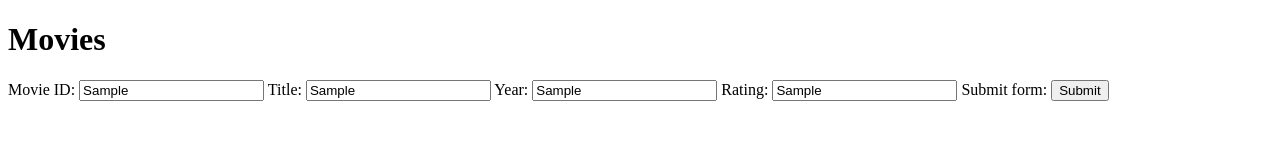
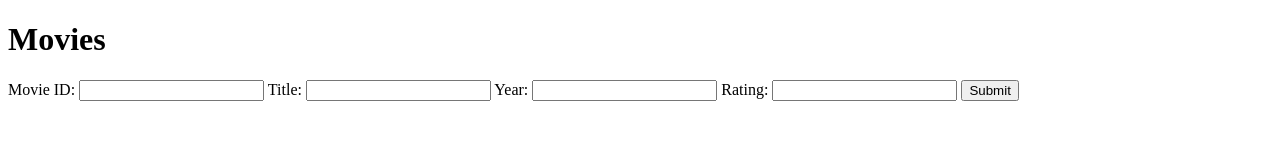
Before and after one commit to Kaushik-A-Ram/part5, a plain HTML site: page index.html in a window 1280 px wide. Both pictures are taken after typing "Sample", "Sample", "Sample", "Sample" into the empty fields and a click on the button "Submit". Drawn offline with Linux system fonts and the light colour scheme.

Commit message:
second attempt

```diff
--- a/index.html
+++ b/index.html
@@ -24,8 +24,7 @@
         <label for="rating">Rating:</label>
         <input type="text" id="rating" name="rating" />
 
-        <label for="submit">Submit form:</label>
-        <button class="submit" id="submit">Submit</button>
+        <button class="button" id="submit">Submit</button>
       </form>
     </main>
     <script src="script.js"></script>
--- a/script.js
+++ b/script.js
@@ -1,25 +1,26 @@
-// creating movie class
-class Movie {
-  constructor(movieId, title, year, rating) {
-    this.movieId = movieId;
-    this.title = title;
-    this.year = year;
-    this.rating = rating;
-  }
+// creating the empty array to store the objects from form
+const movieDatabase = [];
+
+const addMovie = (ev) => {
+    ev.preventDefault();
+    let movie = {
+        id: document.getElementById('id').value,
+        title: document.getElementById('title').value,
+        year: document.getElementById('year').value,
+        rating: document.getElementById('rating').value
+    }
+
+    // show added object in console
+    console.log('added', movie);
+
+    // push to array called movieDatabase
+    movieDatabase.push(movie);
+
+    // reset form
+    document.querySelector('form').reset();
+
 }
-
-
-const id = document.getElementById("#id");
-const title = document.getElementById("#title");
-const year = document.getElementById("#year");
-const rating = document.getElementById("#rating");
-const form = document.querySelector("#movieForm");
-
-form.addEventListener("submit", e=> {
-  e.preventDefault();
-  const formData = new FormData(e.target)
-  const id = new FormData();
-  const title = new FormData();
-  const year = new FormData();
-  const rating = new FormData();
-})
+// saving to localStorage
+document.addEventListener('DOMContentLoaded', () => {
+    document.getElementById('submit').addEventListener('click', addMovie);
+});
```
